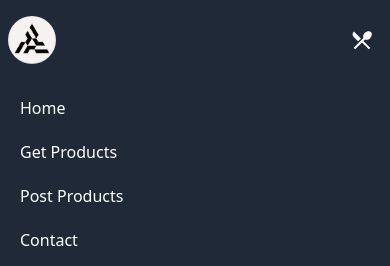
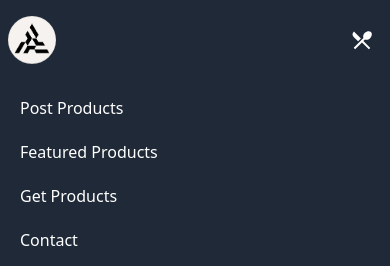
Before and after one commit to Surbhisinghal1234/Api-Frontend, a React (Vite) app: page / in a window 390 px wide. Both pictures are taken after a click on the button 362 px from the left and 40 px from the top of the page. Shown: the top 266 px of the page. Built offline with nearby package versions, Linux system fonts and the light colour scheme; the HTML template or start-up script is replaced by a standard one.

Commit message:
update navbar

```diff
--- a/src/components/Header.jsx
+++ b/src/components/Header.jsx
@@ -77,19 +77,20 @@ const Header = () => {
           <Link
             to="/"
             className="text-white hover:bg-white hover:text-black block px-3 py-2 rounded-md text-base font-medium" >
-            Home
+           Post Products
+          </Link>
+
+          <Link
+            to="/featuredProducts"
+            className="text-white hover:bg-white hover:text-black block px-3 py-2 rounded-md text-base font-medium"
+          >
+            Featured Products
           </Link>
           <Link
             to="/getProducts"
             className="text-white hover:bg-white hover:text-black block px-3 py-2 rounded-md text-base font-medium"
           >
             Get Products
-          </Link>
-          <Link
-            to="/postProducts"
-            className="text-white hover:bg-white hover:text-black block px-3 py-2 rounded-md text-base font-medium"
-          >
-            Post Products
           </Link>
           <Link
             to="/contact"
```
